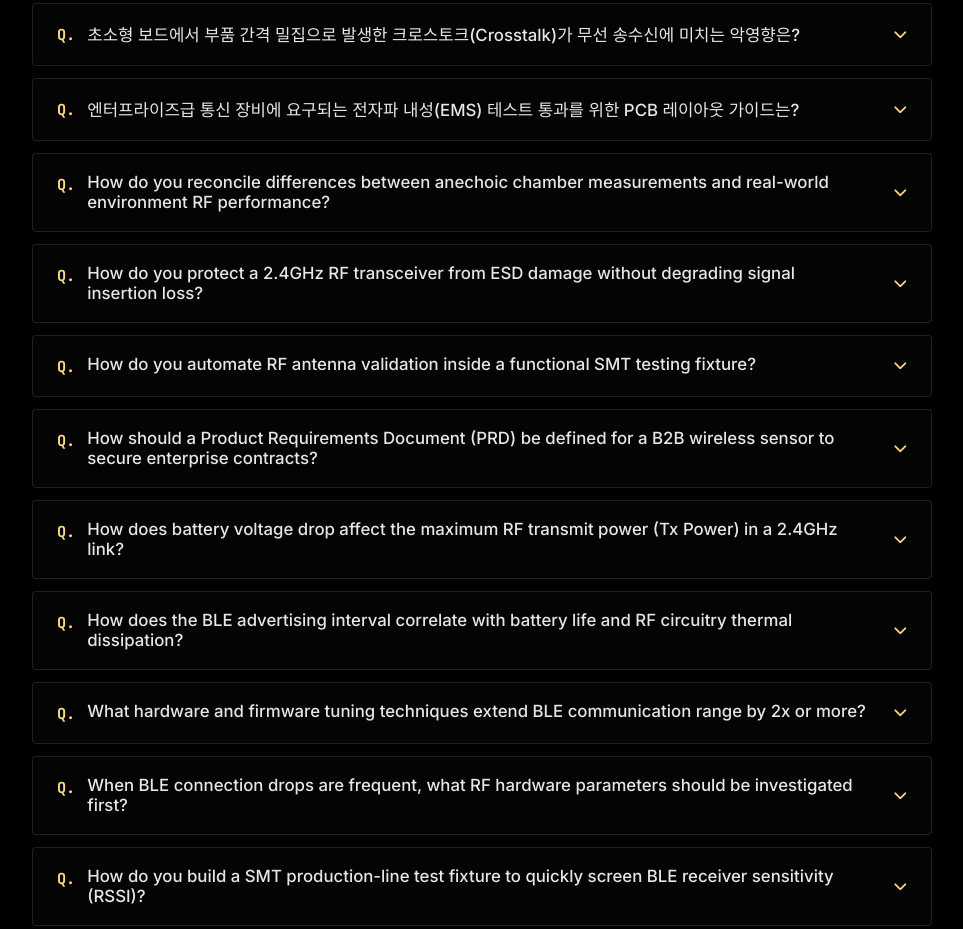
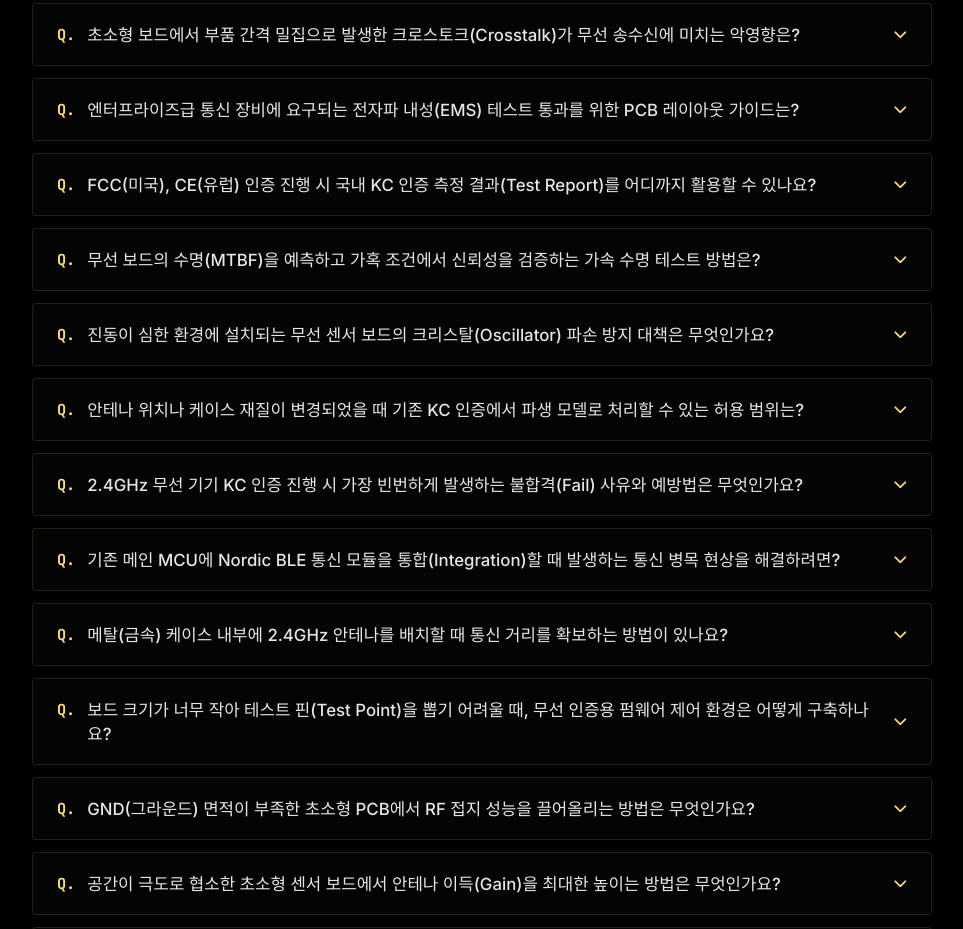
Before and after one commit to promisesmk/31ns-Home_astro, an Astro site: page /rf-faq in a window 1280 px wide. Shown: the part 1725-2654 px from the top of the page, without its empty margins (158-1121 px from the left). Built offline with nearby package versions, Linux system fonts and the light colour scheme; Astro itself is replaced by a stand-in of ours.

Commit message:
fix(faq): filter korean FAQs by language to avoid mixing english FAQs

```diff
--- a/src/pages/rf-faq/index.astro
+++ b/src/pages/rf-faq/index.astro
@@ -3,7 +3,8 @@ import BaseLayout from '../../layouts/BaseLayout.astro';
 import { getCollection } from 'astro:content';
 
 const faqs = await getCollection('faq');
-const sortedFaqs = faqs.sort((a, b) => a.id.localeCompare(b.id));
+const koreanFaqs = faqs.filter(faq => faq.data.lang === 'ko');
+const sortedFaqs = koreanFaqs.sort((a, b) => a.id.localeCompare(b.id));
 
 // Generate dynamic FAQpage schema for the main hub page too
 const faqSchema = {
```
